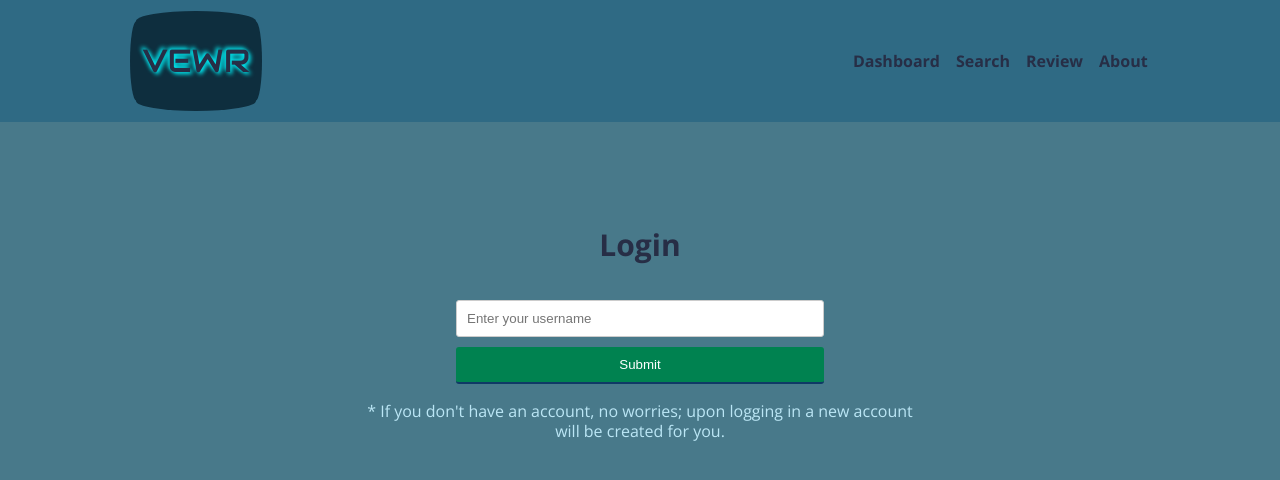
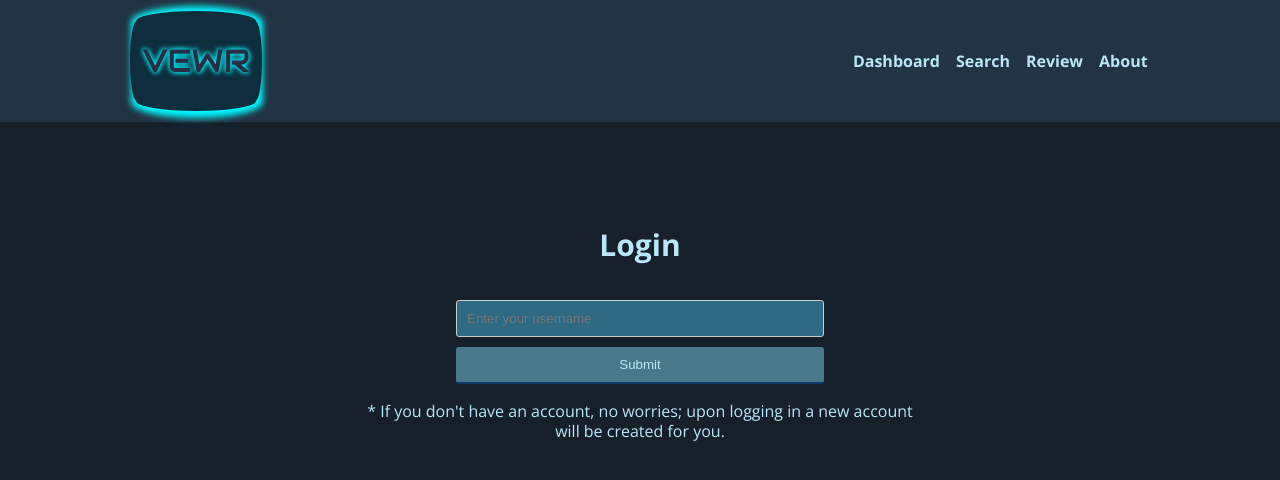
Before and after one commit to fluid-designs/Vewr, a React (Create React App) app: page / in a window 1280 px wide. Shown: the top 480 px of the page. Built offline with nearby package versions, Linux system fonts and the light colour scheme.

Commit message:
Major CSS fixes.

```diff
--- a/src/components/dashboard/dashboard.js
+++ b/src/components/dashboard/dashboard.js
@@ -27,7 +27,7 @@ export default class Dashboard extends Component {
       const userId = JSON.parse(localStorage.getItem('userId'));
       try {
         const suggestions = await superagent.get('/suggestions');
-        const reviews = await superagent.get('/reviews').query({data: userId});
+        const reviews = await superagent.get('/reviews').query({ data: userId });
 
         this.setState({
           reviewedMovies: reviews.body,
@@ -35,7 +35,7 @@ export default class Dashboard extends Component {
           userId: JSON.parse(localStorage.getItem('userId')),
           userName: JSON.parse(localStorage.getItem('userName'))
         })
-      } catch(err){
+      } catch (err) {
         console.error(err)
       }
 
@@ -80,13 +80,12 @@ export default class Dashboard extends Component {
             >
 
               <TabList className="tab-list">
-              <Tab><i className="far fa-thumbs-up"/> Suggestions</Tab>
-              <Tab><i className="fas fa-film"/> Movies</Tab>
+                <Tab><i className="far fa-thumbs-up" /> Suggestions</Tab>
+                <Tab><i className="fas fa-film" /> Reviewed Movies</Tab>
               </TabList>
               <PanelList className="panel-list">
                 <Panel>
                   <h2>Suggested Movies</h2>
-
                   <ul className="suggested-list">
                     {this.state.suggested.map(movie => {
                       return <li key={movie.movie_id}>
@@ -104,7 +103,6 @@ export default class Dashboard extends Component {
                 </Panel>
                 <Panel>
                   <h2>Reviewed Movies</h2>
-
                   <ul className="movie-list">
                     {this.state.reviewedMovies.map(review => {
                       return <li key={review.id}>
--- a/src/components/login/login.js
+++ b/src/components/login/login.js
@@ -51,6 +51,7 @@ export default class Login extends Component {
           <form onSubmit={this.handleSubmit}>
             <div>
               <input
+                id="username-entry"
                 type="text"
                 name="username"
                 value={this.state.username}
--- a/src/components/review/review.js
+++ b/src/components/review/review.js
@@ -128,11 +128,13 @@ export default class Review extends Component {
           <form onSubmit={this.handleSubmit} className="review-form">
             <h2>Write your review</h2>
             <textarea
+              id="review-text-box"
               rows="6"
               cols="45"
               value={this.state.review}
               onChange={this.handleChangeReview}
             />
+            <div> Would you recommend this film to your friends? </div>
             <div className="thumbsUpOrDown">
 
               <div className="rating">
@@ -142,7 +144,7 @@ export default class Review extends Component {
                 </div>
                 {/* <!-- Thumbs down --> */}
                 <div className="dislike grow">
-                  <i onClick={this.thumbsDown} value='dislike'  className="fa fa-thumbs-down fa-3x like" aria-hidden="true"></i>
+                  <i onClick={this.thumbsDown} value='dislike' className="fa fa-thumbs-down fa-3x like" aria-hidden="true"></i>
                 </div>
               </div>
 
--- a/src/styles/app.scss
+++ b/src/styles/app.scss
@@ -11,11 +11,3 @@
 @import "./components/about-us";
 @import "./components/navbar";
 @import "./components/search";
-
-
-body {
-  color: $text-theme-1;
-  background-color: $background-theme-1;
-  font-family: $body-font-stack;
-  line-height: 1.25;
-}
--- a/src/styles/base.scss
+++ b/src/styles/base.scss
@@ -1,7 +1,14 @@
 * {box-sizing: border-box;}
 
+body {
+  color: $primary-text-color;
+  background-color: $primary-background-color;
+  font-family: $body-font-stack;
+  line-height: 1.25;
+}
+
 h1, h2, h3, h4, h5, h6 {
-  color: $nav-text-theme-1;
+  color: $primary-text-color;
   font-family: $heading-font-stack;
   margin: 20px 0;
   font-weight: 700;
@@ -13,7 +20,7 @@ h3 {font-size: 1em}
 h4 {font-size: .75em}
 
 p {
-  color: $text-theme-1;
+  color: $primary-text-color;
   font-family: $body-font-stack;
   margin: .05em 0;
 }
--- a/src/styles/components/dashboard.scss
+++ b/src/styles/components/dashboard.scss
@@ -1,16 +1,38 @@
 #dashboard {
-  color: $text-theme-1;
+  color: $primary-text-color;
   padding-bottom: 70px;
+  background-color: $primary-background-color;
+  font-family: $body-font-stack;
+  line-height: 1.25;
 
+  // React tab package requires weirdly precise CSS rules to target and manipulate the HTML elements.
   #react-tab {
     width: 100%;
     margin: auto;
-    border: .1em solid red;
-    background-color: rgb(63, 63, 63);
+    border: .1em solid $primary-text-color;
+    border-radius: .2em;
+  }
+
+  #react-tab > div > div > div {
+    background-color: $primary-accent-color;
+    border-bottom: none;
+  }
+
+  #react-tabtab-tab-0, #react-tabtab-tab-1 {
+    color: $primary-text-color;
+    background-color: $secondary-accent-color;
+  }
+
+  #react-tabtab-tab-0[aria-selected="true"], #react-tabtab-tab-1[aria-selected="true"] {
+    border: $primary-text-color solid 1px;
+  }
+
+  #react-tabtab-panel-0 > ul > li, #react-tabtab-panel-1 > ul > li {
+    background-color: $secondary-accent-color;
   }
 
   #react-tabtab-panel-0, #react-tabtab-panel-1 {
-
+    background-color: $primary-accent-color;
   }
 
   form {
@@ -18,7 +40,7 @@
     bottom:0;
     left:0;
     text-align: center;
-    background-color: $accent-theme-1;
+    background-color: $secondary-background-color;
     padding: 10px;
     width: 100%;
   }
@@ -60,7 +82,7 @@
     li{
       display: flex;
       margin-bottom: 1.5em;
-      border: 1px solid blue;
+      border: 1px solid $primary-text-color;
       padding: 1em;
     }
     .movie-poster, .review-poster{
--- a/src/styles/components/login.scss
+++ b/src/styles/components/login.scss
@@ -1,12 +1,15 @@
 #login {
   margin-top: 4em;
   text-align: center;
+  color: $primary-text-color;
+  background-color: $primary-background-color;
+  font-family: $body-font-stack;
 
   body {
-  color: $text-theme-1;
-  background-color: $background-theme-1;
-  font-family: $body-font-stack;
-}
+    color: $primary-text-color;
+    background-color: $primary-background-color;
+    font-family: $body-font-stack;
+  }
 
   h1 {
     margin-bottom: 20px;
@@ -21,4 +24,8 @@
     max-width: 400px;
   }
 
+  #username-entry {
+    background-color: $primary-accent-color;
+  }
+
 }
--- a/src/styles/components/navbar.scss
+++ b/src/styles/components/navbar.scss
@@ -1,23 +1,23 @@
 .navbar {}
 
 nav {
-  color: $text-theme-1;
+  color: $primary-text-color;
   font-family: $heading-font-stack;
   display: flex;
   justify-content: space-around;
   align-items: center;
   min-height: 10vh;
-  background: $header-theme-1;
+  background: $secondary-background-color;
 }
 
 nav > link, nav > a {
-  color: $nav-text-theme-1;
+  color: $primary-text-color;
   margin: .5em;
   text-decoration: none;
 }
 
 nav link:visited, nav a:visited {
-  color: $nav-text-theme-1;
+  color: $primary-text-color;
 }
 
 nav > ul {
@@ -35,7 +35,7 @@ nav > ul > a {
 }
 
 #navbar-links li {
-  color: $nav-text-theme-1;
+  color: $primary-text-color;
   font-weight: bold;
 }
 
@@ -46,11 +46,12 @@ nav > ul > a {
       margin: .2em;
       background: #0E2E3E;
       border-radius: 50% / 10%;
-      color: $nav-text-theme-1;
+      box-shadow: 1px 1px 6px 6px #00F7FF;
+      color: $secondary-text-color;
       line-height: 5em;
       text-align: center;
       text-indent: .1em;
-      text-shadow: -2px -2px 4px #00F7FF, 2px 2px 4px #00F7FF;
+      text-shadow: -1px -1px 5px #00F7FF, 1px 1px 5px #00F7FF;
 }
 
 #title-logo:before {
--- a/src/styles/components/review.scss
+++ b/src/styles/components/review.scss
@@ -18,6 +18,10 @@
 
     h1 {margin-top: 0;}
     h4 {margin-bottom:0;}
+  }
+
+  #review-text-box {
+    background-color: $secondary-accent-color;
   }
 
   .thumbsUpOrDown{
--- a/src/styles/layout.scss
+++ b/src/styles/layout.scss
@@ -4,6 +4,6 @@
   width: 100%;
   max-width: 600px;
   text-align: center;
-  margin: 10px auto;
-  padding: 20px;
+  margin: auto;
+  padding: 1.25em;
 }
--- a/src/styles/module.scss
+++ b/src/styles/module.scss
@@ -51,12 +51,12 @@ form input[type="button"], button{
 	-webkit-box-sizing: border-box;
 	-moz-box-sizing: border-box;
 	padding: 10px;
-	background: $secondary-color;
+	background: $secondary-accent-color;
 	border-bottom: 2px solid $primary-color;
 	border-top-style: none;
 	border-right-style: none;
 	border-left-style: none;
-	color: #fff;
+	color: $primary-text-color;
 	border-radius: $form-border-radius;
 	clear: both;
 }
--- a/src/styles/variables.scss
+++ b/src/styles/variables.scss
@@ -4,13 +4,13 @@ $body-font-stack: "Open Sans", sans-serif;
 
 $medium-font-size: .8em;
 $primary-color: rgb(15, 57, 102);
-$secondary-color: rgb(0, 130, 80);
 $light-background: #f0f0df;
 
-
 // Color Themes
-$background-theme-1:#48798A;
-$accent-theme-1:#3A3963;
-$header-theme-1:#2F6A84;
-$text-theme-1:#BBE6F5;
-$nav-text-theme-1: #272E46;
+// Dark Blue Theme
+$primary-background-color:#15202b;
+$secondary-background-color:#223344;
+$primary-accent-color:#2F6A84;
+$secondary-accent-color:#48798A;
+$primary-text-color:#BBE6F5;
+$secondary-text-color: #272E46;
```
Also changed, not shown: 1 other file (tests, documents, lock files or other folders). Lines whose indentation alone changed are shown as unchanged.
